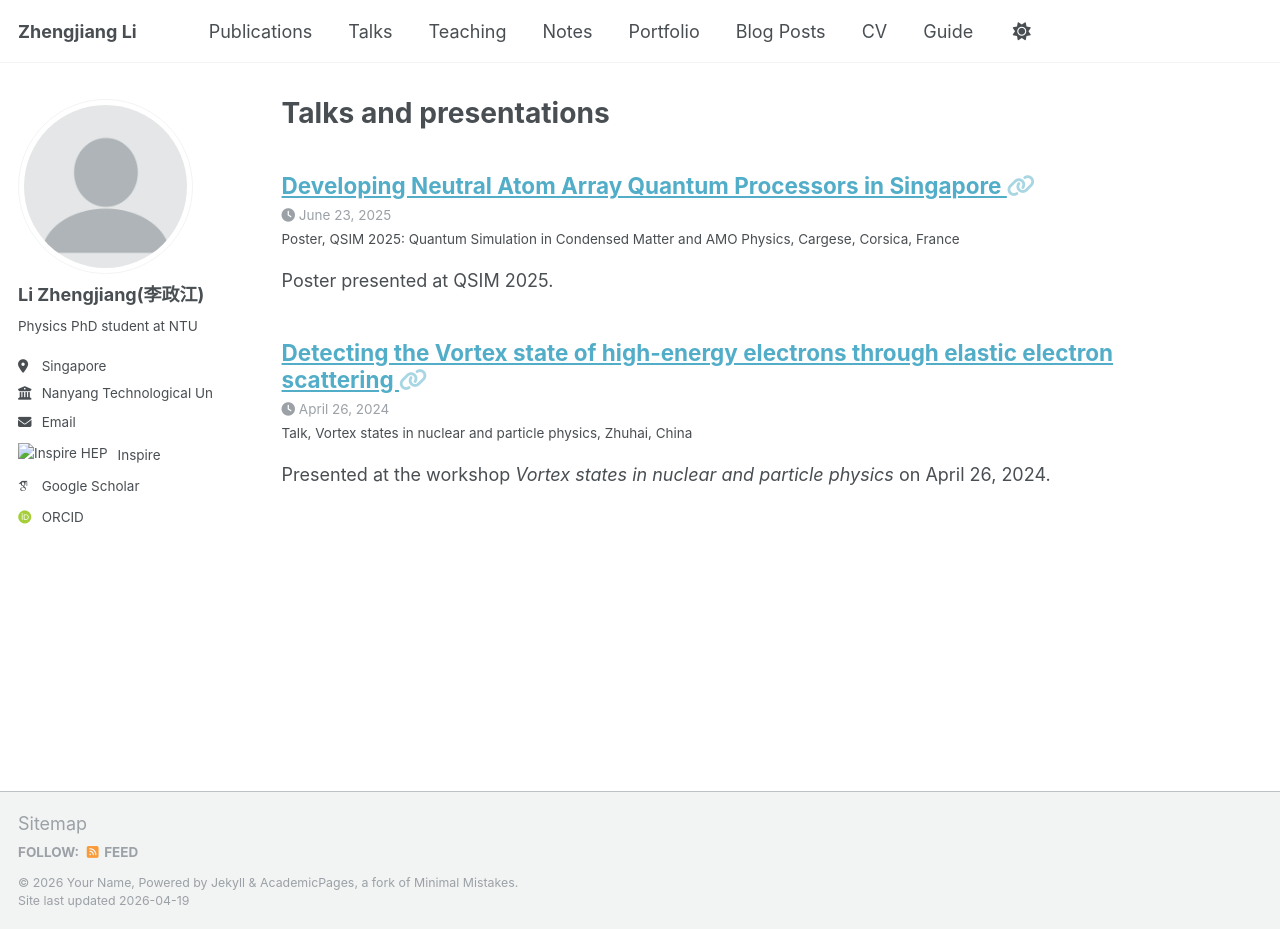
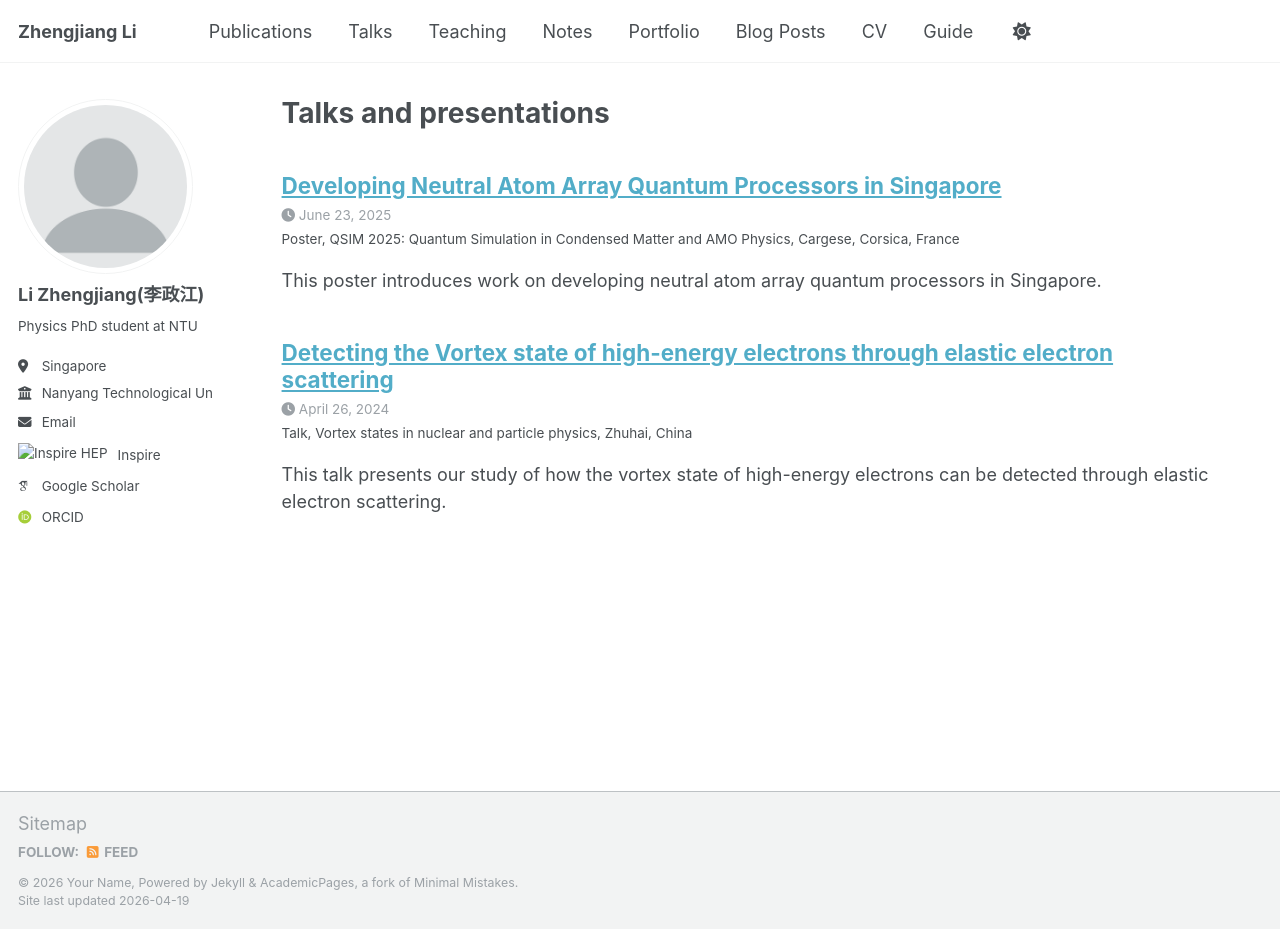
Before and after one commit to Li-Zhengjiang/Li-Zhengjiang.github.io, a Jekyll site: the page built from _pages/talks.html, in a window 1280 px wide and 929 px high. Built offline with Jekyll 4.4.1, drawn with Linux system fonts in a browser that asks for light colours; some web fonts are replaced.

Commit message:
Update talk pages to use internal detail pages

```diff
--- a/_talks/2024-04-26-vortex-workshop-talk.md
+++ b/_talks/2024-04-26-vortex-workshop-talk.md
@@ -6,12 +6,15 @@ permalink: /talks/vortex-workshop-2024
 venue: "Vortex states in nuclear and particle physics"
 date: 2024-04-26
 location: "Zhuhai, China"
-link: "https://indico.ihep.ac.cn/event/21491/contributions/154718/"
 show_on_talks: true
 ---
 
-Presented at the workshop *Vortex states in nuclear and particle physics* on April 26, 2024.
+This talk presents our study of how the vortex state of high-energy electrons can be detected through elastic electron scattering.
+
+The main idea is to identify observable signatures that can distinguish vortex states from ordinary plane-wave states, which is important for future experimental work on high-energy particles carrying orbital angular momentum.
 
 - Conference page: [Vortex states in nuclear and particle physics](https://indico.ihep.ac.cn/event/21491/)
-- Contribution page: [Detecting the Vortex state of high-energy electrons through elastic electron scattering](https://indico.ihep.ac.cn/event/21491/contributions/154718/)
-- Slides (PDF): [Download slides](/files/vortex-workshop-2024-talk.pdf)
+- Contribution page: [Talk information on Indico](https://indico.ihep.ac.cn/event/21491/contributions/154718/)
+- Slides (PDF): [Open slides](/files/vortex-workshop-2024-talk.pdf)
+
+<iframe src="/files/vortex-workshop-2024-talk.pdf" width="100%" height="900px"></iframe>
--- a/_talks/2025-06-23-qsim-poster.md
+++ b/_talks/2025-06-23-qsim-poster.md
@@ -6,13 +6,15 @@ permalink: /talks/qsim-2025-poster
 venue: "QSIM 2025: Quantum Simulation in Condensed Matter and AMO Physics"
 date: 2025-06-23
 location: "Cargese, Corsica, France"
-link: "https://qsim2025.org/"
 show_on_talks: true
 ---
 
-Poster presented at QSIM 2025.
+This poster introduces work on developing neutral atom array quantum processors in Singapore.
+
+It highlights the broader effort toward scalable neutral-atom platforms for quantum simulation and quantum information processing, together with the local research direction and experimental context.
 
 - Conference page: [QSIM 2025](https://qsim2025.org/)
-- Poster listing: [Zhengjiang Li | Developing Neutral Atom Array Quantum Processors in Singapore](https://qsim2025.org/)
-- Poster (PDF): [Download poster](/files/qsim2025-poster.pdf)
+- Poster (PDF): [Open poster](/files/qsim2025-poster.pdf)
 - Poster source (PPTX): [Download poster source](/files/qsim2025-poster.pptx)
+
+<iframe src="/files/qsim2025-poster.pdf" width="100%" height="900px"></iframe>
```
